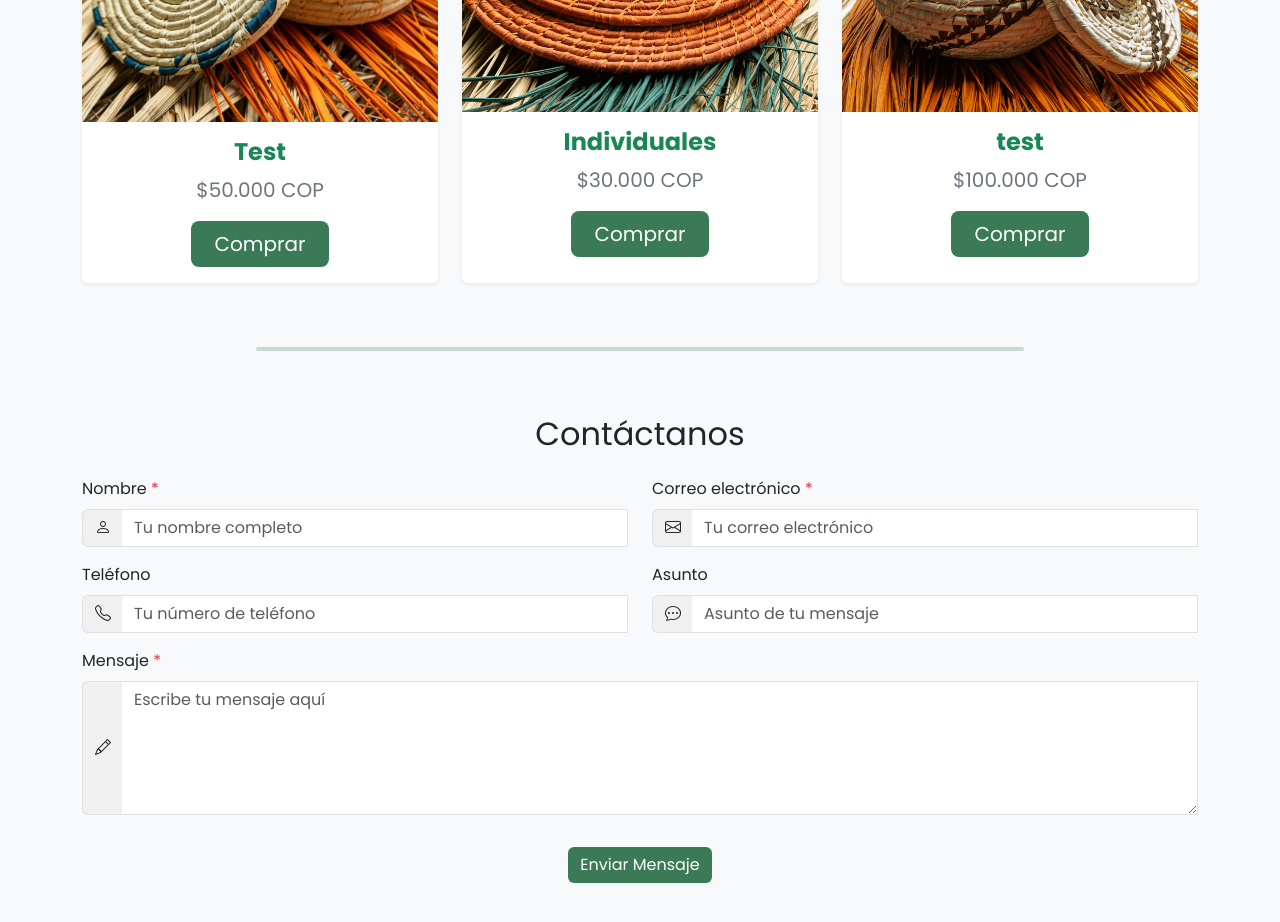
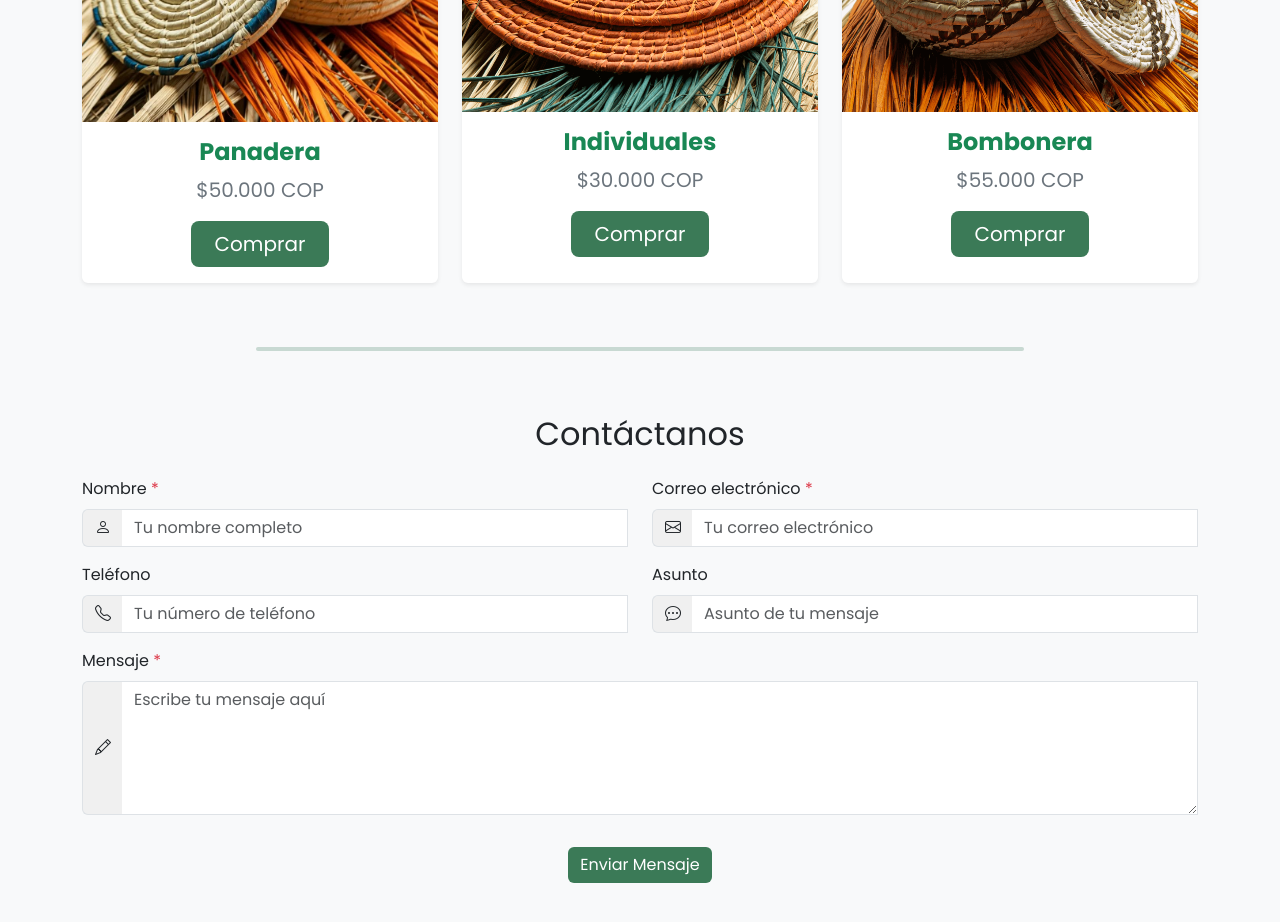
Before and after one commit to AldaST16/Tejiendo-Huellas, a plain HTML site: page index.html in a window 1280 px wide. Shown: the part 2260-3182 px from the top of the page. Drawn offline with nearby package versions, Linux system fonts and the light colour scheme.

Commit message:
Add files via upload

```diff
--- a/index.html
+++ b/index.html
@@ -198,7 +198,7 @@
       <div class="card h-100 border-0 shadow-sm hover-animate rounded-lg">
         <img src="img/arteshop.webp" class="card-img-top rounded-top" alt="Sombrero Tradicional">
         <div class="card-body text-center">
-          <h5 class="card-title fs-4 fw-bold text-success">Test</h5>
+          <h5 class="card-title fs-4 fw-bold text-success">Panadera</h5>
           <p class="card-text fs-5 text-secondary">$50.000 COP</p>
           <a href="#" class="btn btn-success btn-lg px-4 py-2 rounded-3">Comprar</a>
         </div>
@@ -218,8 +218,8 @@
       <div class="card h-100 border-0 shadow-sm hover-animate rounded-lg">
         <img src="img/arteshop4.png" class="card-img-top rounded-top" alt="Mochila artesanal">
         <div class="card-body text-center">
-          <h5 class="card-title fs-4 fw-bold text-success">test</h5>
-          <p class="card-text fs-5 text-secondary">$100.000 COP</p>
+          <h5 class="card-title fs-4 fw-bold text-success">Bombonera</h5>
+          <p class="card-text fs-5 text-secondary">$55.000 COP</p>
           <a href="#" class="btn btn-success btn-lg px-4 py-2 rounded-3">Comprar</a>
         </div>
       </div>
```
